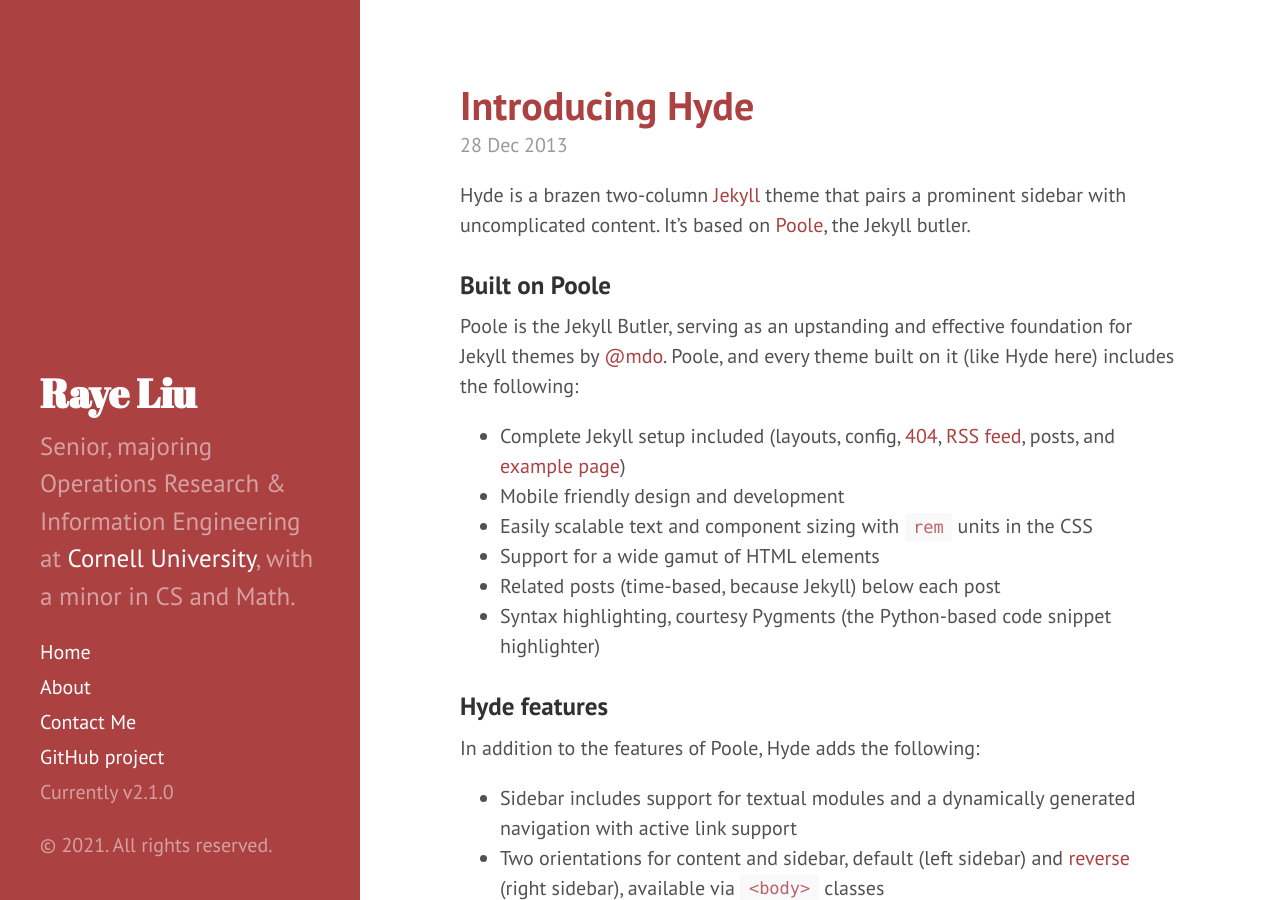
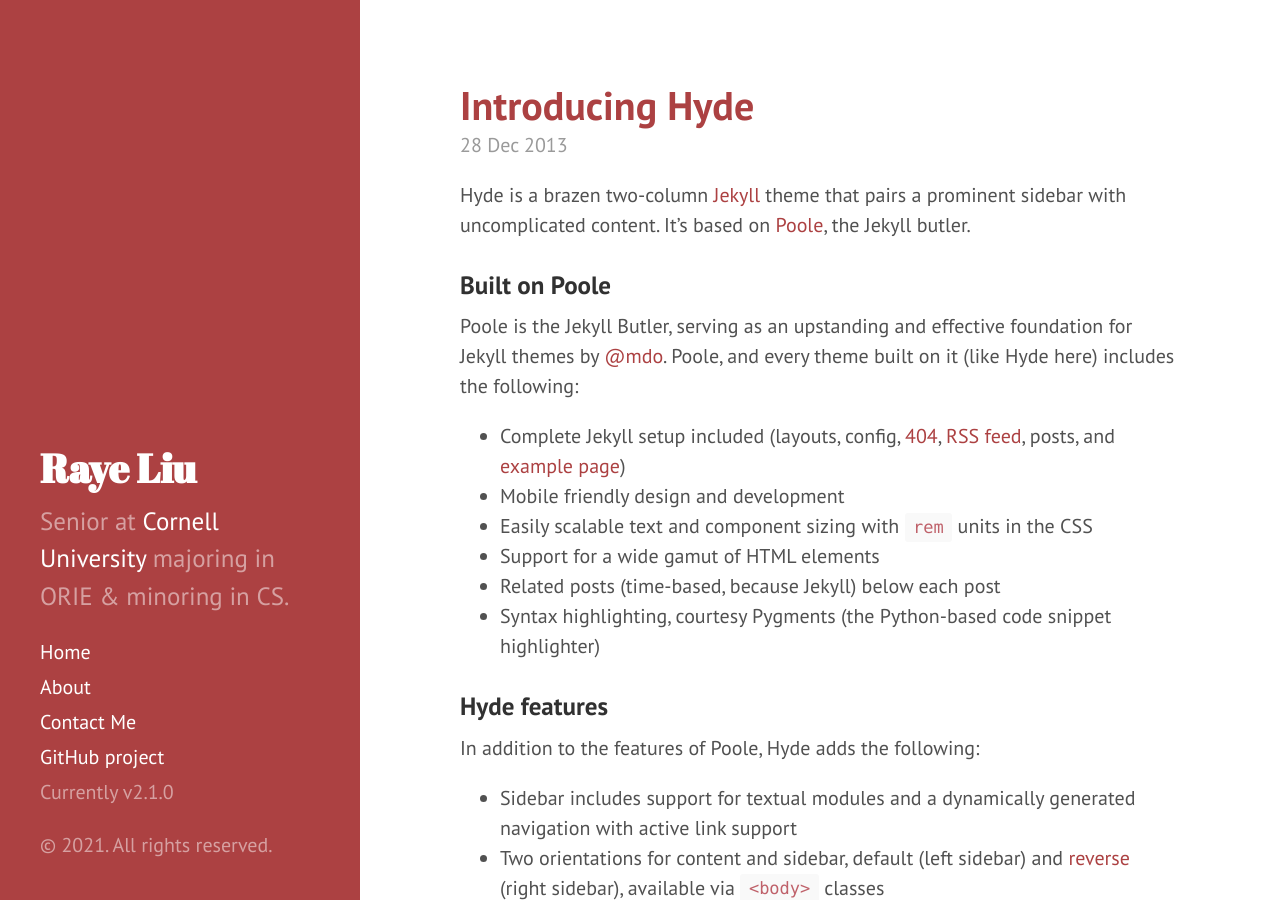
Before and after one commit to Raye2333/indiv-web, a Jekyll site: the page built from index.html, in a window 1280 px wide and 900 px high. Built offline with Jekyll 4.4.1, drawn with Linux system fonts in a browser that asks for light colours; Markdown is read by kramdown in place of the engine named in the settings; the list of posts is cut into pages by our own code.

Commit message:
changed config

```diff
--- a/_config.yml
+++ b/_config.yml
@@ -9,13 +9,13 @@ permalink:        pretty
 # Setup
 title:            Raye Liu
 tagline:          'A Personal Website'
-description:      'Senior, majoring Operations Research & Information Engineering at <a href="https://www.engineering.cornell.edu/programs-departments/operations-research-and-information-engineering" target="_blank">Cornell University</a>, with a minor in CS and Math.'
+description:      'Senior at <a href="https://www.engineering.cornell.edu/programs-departments/operations-research-and-information-engineering" target="_blank">Cornell University</a> majoring in ORIE & minoring in CS.'
 url:              https://raye2333.github.io/indiv-web/
 baseurl:          ""
 
 author:
   name:           'Raye Liu'
-  url:            zl285@cornell.edu
+  url:            mailto:zl285@cornell.edu
 
 paginate:         5
 
@@ -23,4 +23,4 @@ paginate:         5
 version:          2.1.0
 
 github:
-  repo:           https://github.com/Raye2333/indiv-web
+  repo:           https://github.com/Raye2333/
```
